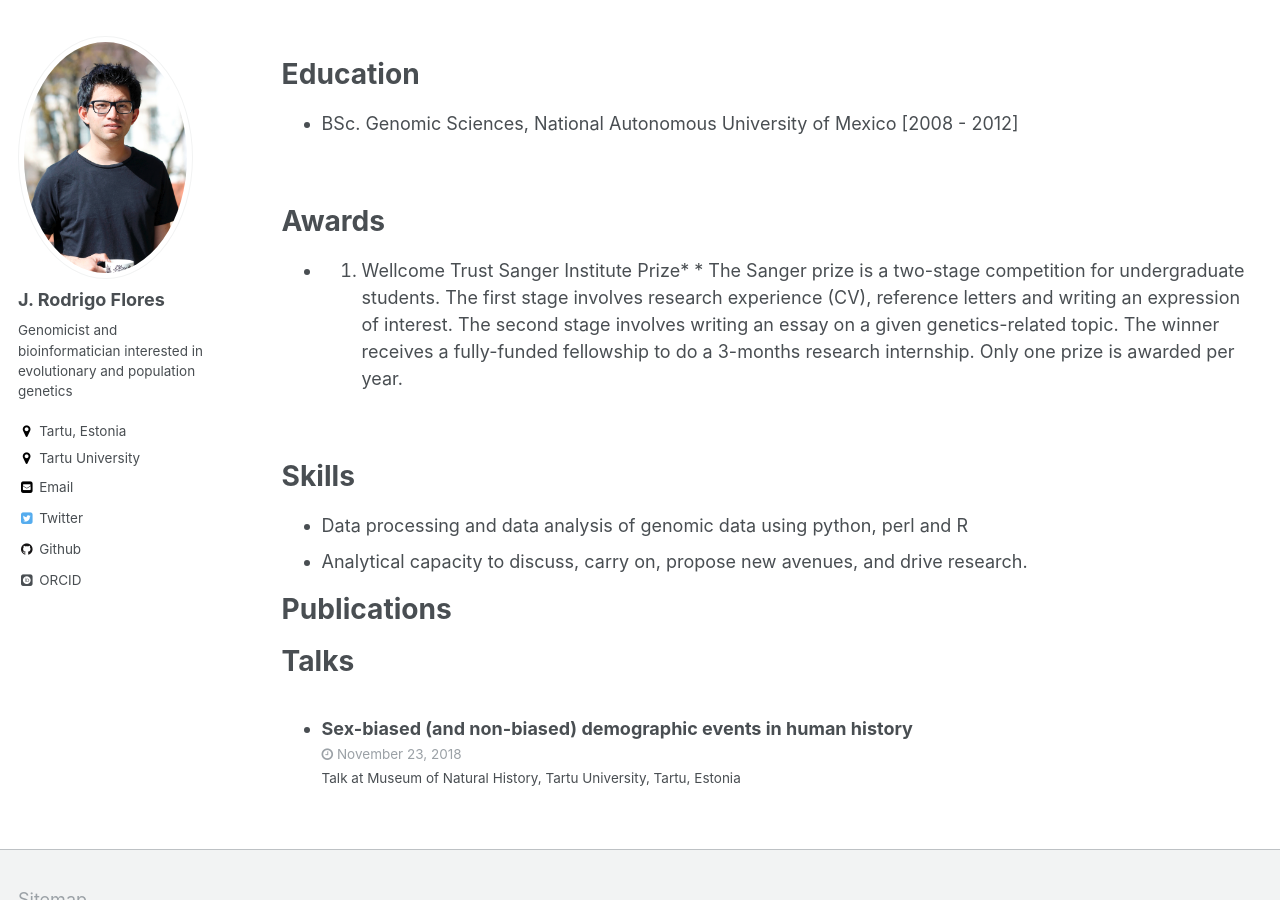
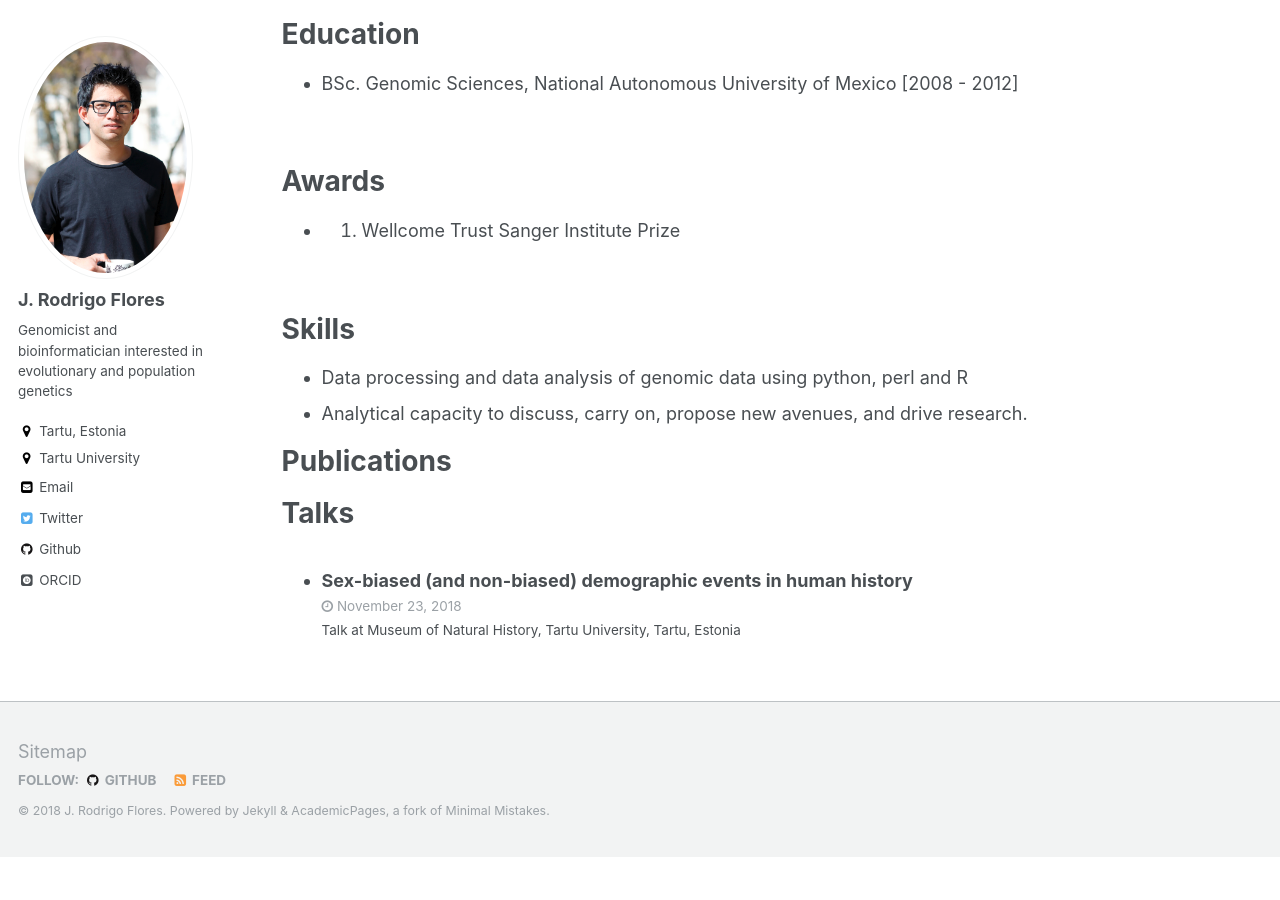
Before and after one commit to JRodrigoF/JRodrigoFlores.github.io, a Jekyll site: the page built from _pages/cv.md, in a window 1280 px wide and 900 px high, scrolled down 1477 px. Built offline with Jekyll 4.4.1, drawn with Linux system fonts in a browser that asks for light colours; some web fonts are replaced; after the commit the page ends 2334 px from its top, so only the background shows below that; some of the changed text lies outside the part shown.

Commit message:
Update cv.md

```diff
--- a/_pages/cv.md
+++ b/_pages/cv.md
@@ -14,9 +14,9 @@ Research and Work experience
 
 ### [2017 - present] Tartu University, Estonia
 
-  * Luca Pagani Lab
-  * Institute of Genomics, Human Evolutionary Genetics Group
-  * Current position: Bioinformatician / Data analyst
+  Luca Pagani Lab
+  Institute of Genomics, Human Evolutionary Genetics Group
+  Current position: Bioinformatician / Data analyst
 
 <br/>
 ### [2015 - 2017] University of Lausanne, Switzerland
@@ -63,11 +63,7 @@ Education
 
 Awards
 ======
-* 2010. [Wellcome Trust Sanger Institute Prize](https://www.sanger.ac.uk/about/study/sanger-institute-prize-competition)\*
-\* The Sanger prize is a two-stage competition for undergraduate students. The first stage involves research experience (CV),
-reference letters and writing an expression of interest. The second stage involves writing an essay on a given genetics-related
-topic. The winner receives a fully-funded fellowship to do a 3-months research internship. Only one prize is awarded per year.
-
+* 2010. [Wellcome Trust Sanger Institute Prize](https://www.sanger.ac.uk/about/study/sanger-institute-prize-competition)
 
 <br/>
 
```
